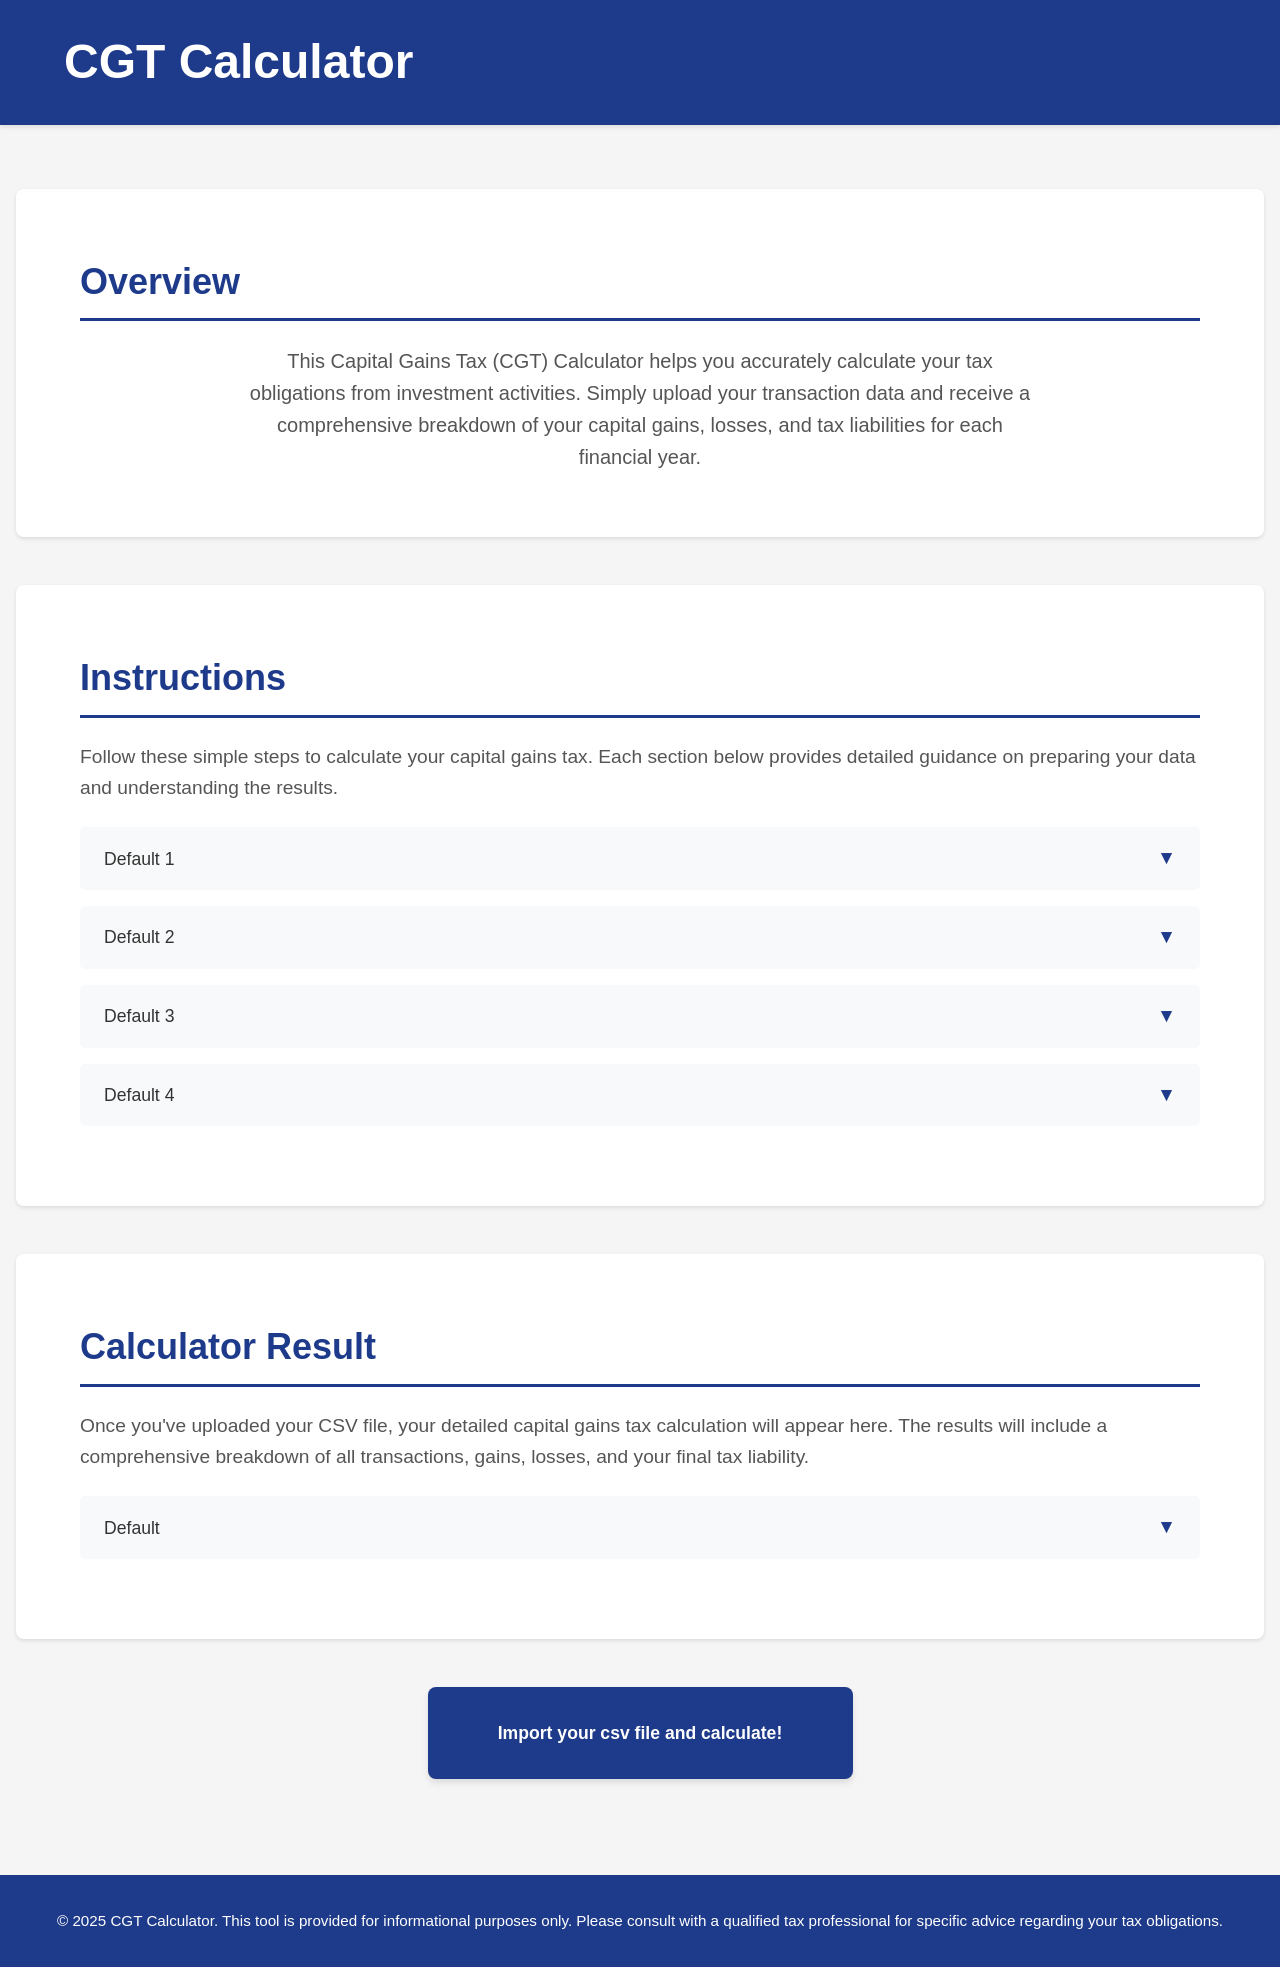
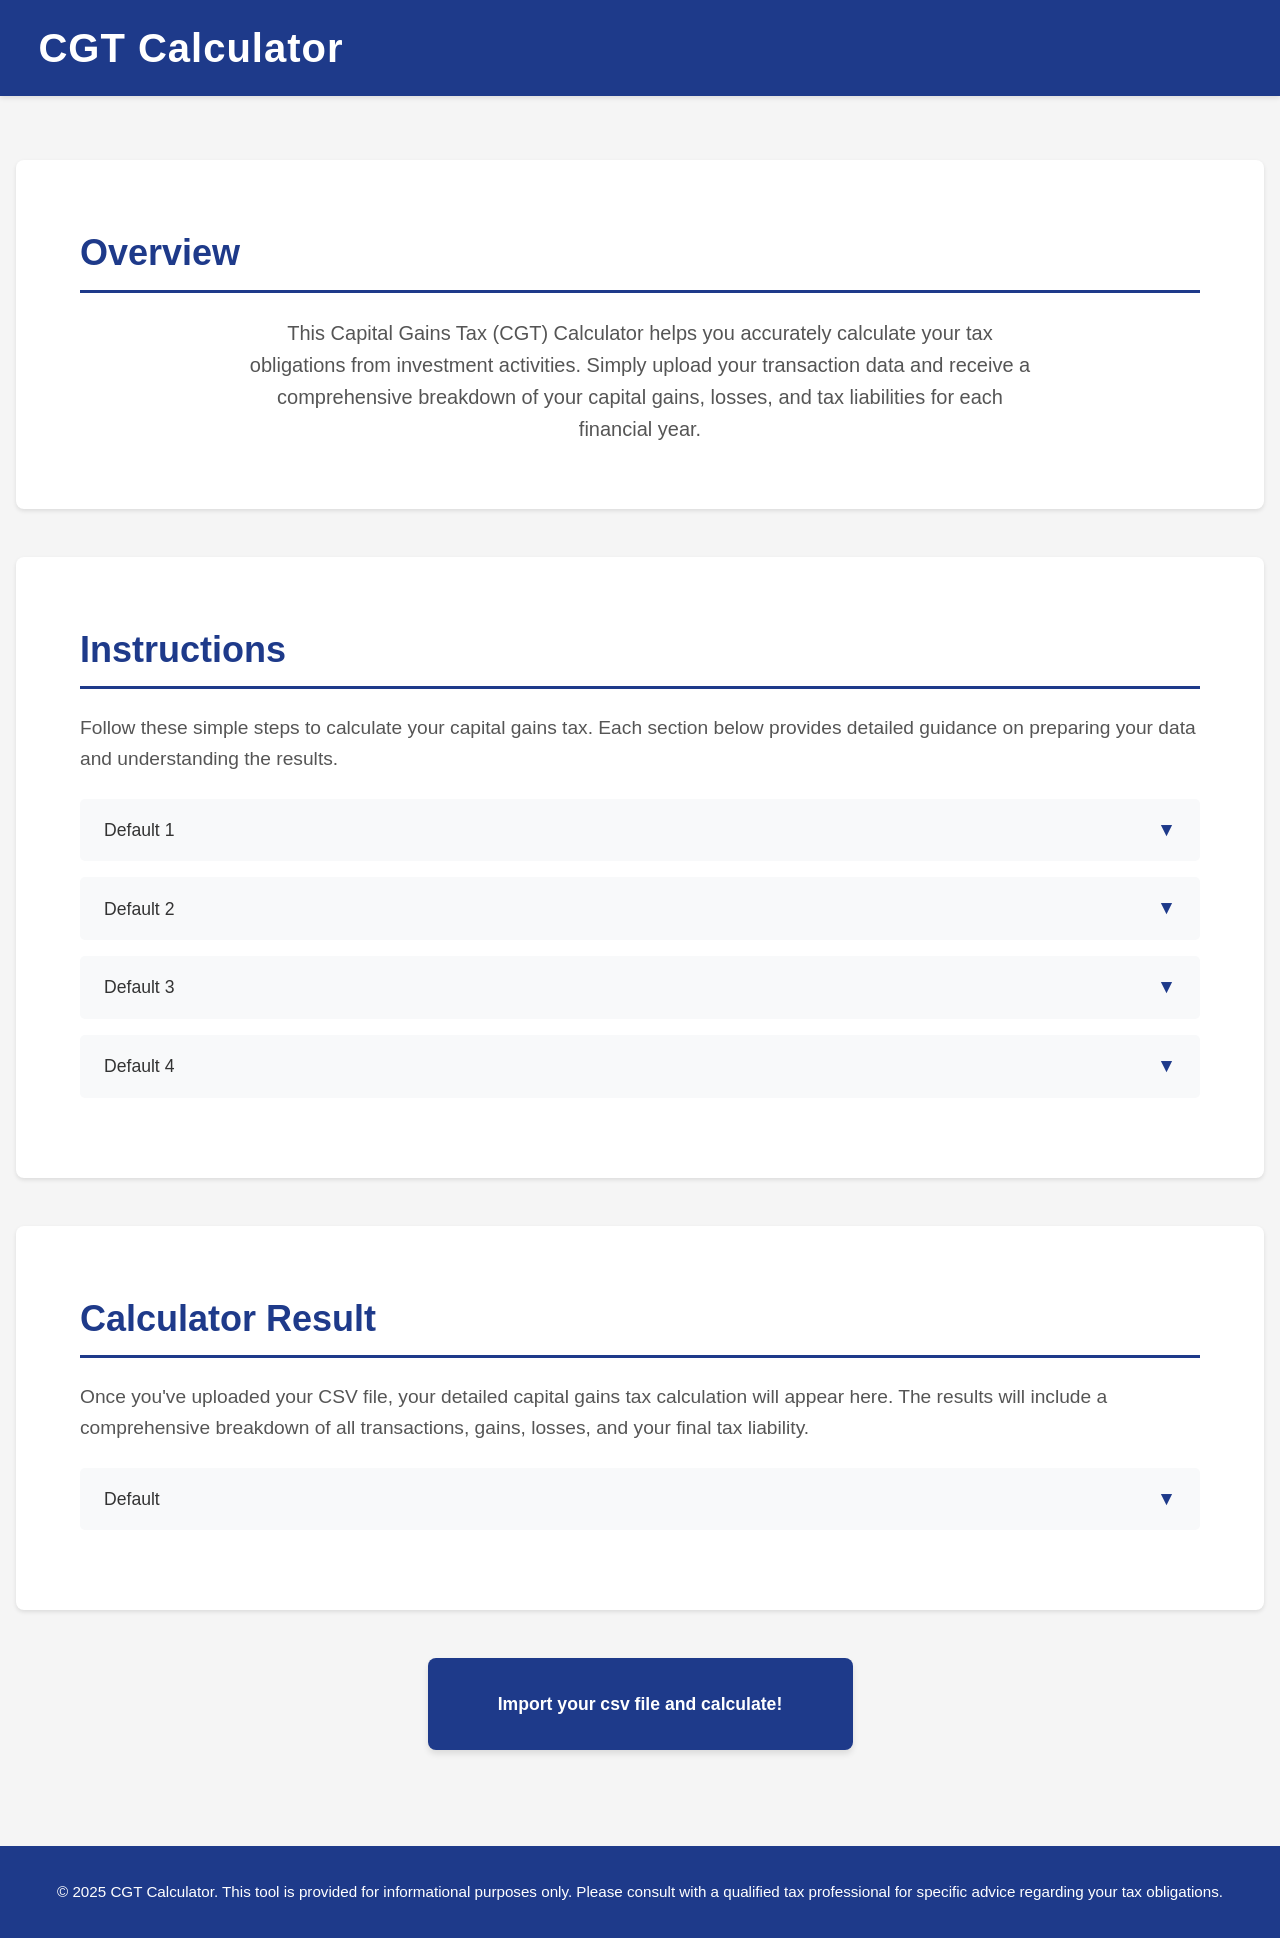

update ticker data and cgt logo

--- a/src/static/css/styles.css
+++ b/src/static/css/styles.css
@@ -12,11 +12,12 @@ body {
 }
 
 header {
-    font-family: 'Arial Black', Tahoma, Geneva, Verdana, sans-serif;
+    font-family: 'Arial Nova', Arial, sans-serif;
+    letter-spacing: 1px;
     background-color: #1e3a8a;
     color: white;
-    padding: 1.5rem 0;
-    padding-left: 5%;
+    padding: 1rem 0;
+    padding-left: 3%;
     text-align: left;
     box-shadow: 0 2px 5px rgba(0,0,0,0.1);
     position: sticky;
@@ -24,9 +25,16 @@ header {
 }
 
 header h1 {
-    font-size: 3rem;
+    font-size: 2.5rem;
     font-weight: 600;
 }
+
+.logo-header {
+  display: inline-flex;
+  align-items: center;
+  gap: 5px;
+}
+
 
 .container {
     max-width: 1500px;
